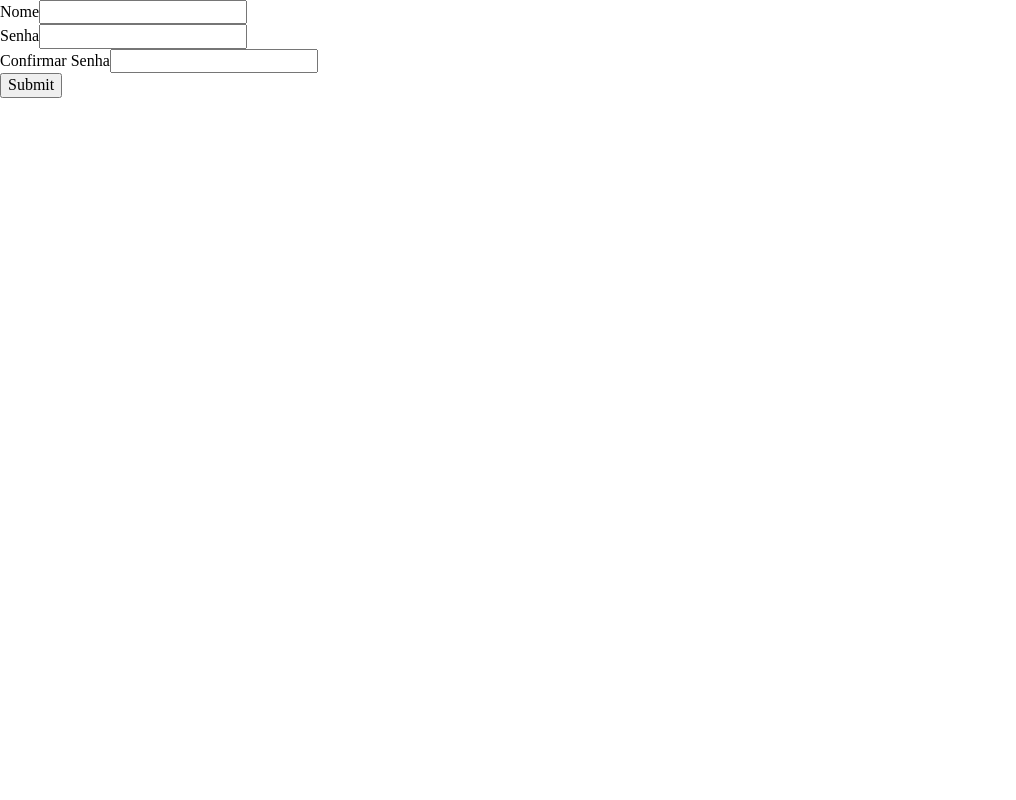
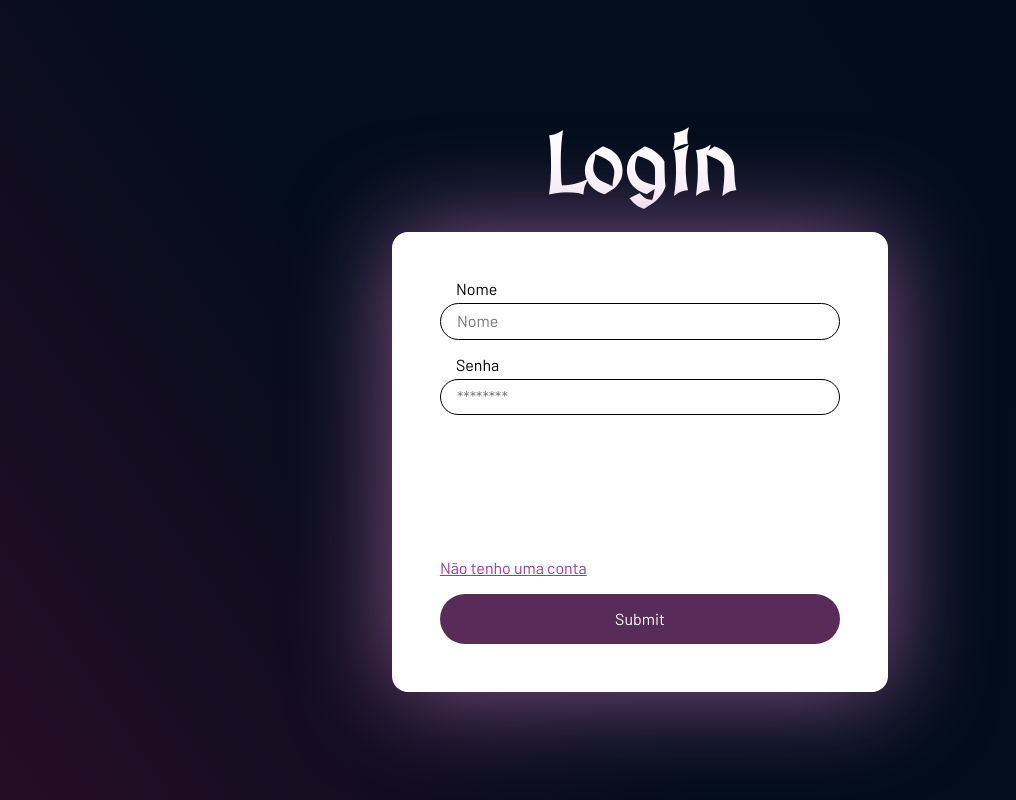
Before and after one commit to pedrosbm/despertar-dos-horrores-react, a React (Vite) app: page / in a window 1280 px wide. Shown: the whole page, without its empty margins (0-1016 px from the left). Built offline with nearby package versions, Linux system fonts and the light colour scheme.

Commit message:
formularios feitos, implementar login e cadastro

```diff
--- a/package.json
+++ b/package.json
@@ -14,7 +14,8 @@
     "react": "^18.2.0",
     "react-dom": "^18.2.0",
     "react-router-dom": "^6.23.1",
-    "react-toastify": "^10.0.5"
+    "react-toastify": "^10.0.5",
+    "sass": "^1.77.4"
   },
   "devDependencies": {
     "@types/react": "^18.2.66",
--- a/src/App.tsx
+++ b/src/App.tsx
@@ -1,12 +1,13 @@
 import { BrowserRouter as Router, Routes, Route } from "react-router-dom"
+import { Bounce, ToastContainer } from "react-toastify"
+import 'react-toastify/dist/ReactToastify.css';
+import './styles/Config.scss'
 import 'normalize.css'
 
 import Login from "./screens/Login"
 import Cadastro from "./screens/Cadastro"
 import Home from "./screens/Home"
 import Personagem from "./screens/Personagem"
-import 'react-toastify/dist/ReactToastify.css';
-import { Bounce, ToastContainer } from "react-toastify"
 
 
 const App = () => {
--- a/src/components/Header.tsx
+++ b/src/components/Header.tsx
@@ -2,9 +2,9 @@
 
 const Header = () =>{
     return(
-        <>
+        <header>
 
-        </>
+        </header>
     )
 }
 
--- a/src/screens/Cadastro.tsx
+++ b/src/screens/Cadastro.tsx
@@ -1,13 +1,54 @@
-
-
-//  background: rgb(2,13,28);
-// background: linear-gradient(187deg, rgba(2,13,28,1) 0%, rgba(16,29,48,1) 43%, rgba(106,89,107,1) 100%);
+import { ChangeEvent, MouseEvent, useState } from 'react';
+import '../styles/Formulario.scss'
+import { User } from '../types';
+import { Link } from 'react-router-dom';
 
 const Cadastro = () => {
-    return(
-        <form className="formulario">
 
-        </form>
+    const [user, setUser] = useState<User>();
+
+    const [confirmarSenha, setConfirmarSenha] = useState<string>()
+
+    const handleChange = (e: ChangeEvent<HTMLInputElement>) => {
+        const { name, value } = e.target
+        setUser({ ...user, [name]: value })
+    }
+
+    const handleSubmit = (e: MouseEvent<HTMLInputElement>) => {
+        e.preventDefault()
+
+        if (user?.userPassword == confirmarSenha) {
+
+        }
+    }
+
+    return (
+        <section className="formulario">
+            <h2>Cadastro</h2>
+            <form>
+                <div className="fields">
+                    <div className="inputBox">
+                        <label htmlFor="nome">Nome</label>
+                        <input placeholder="Nome" value={user?.userNome} onChange={handleChange} id="nome" name="userNome" required type="text" />
+                    </div>
+
+                    <div className="inputBox">
+                        <label htmlFor="senha">Senha</label>
+                        <input placeholder="********" value={user?.userPassword} onChange={handleChange} id="senha" name="userPassword" required type="password" />
+                    </div>
+
+                    <div className="inputBox">
+                        <label htmlFor="confirmSenha">Confirmar Senha</label>
+                        <input placeholder="********" value={confirmarSenha} onChange={(e: ChangeEvent<HTMLInputElement>) => setConfirmarSenha(e.target.value)} id="confirmSenha" required type="password" />
+                    </div>
+                </div>
+
+                <div className="confirmation">
+                    <Link className='link' to="/Login">Já tenho uma conta</Link>
+                    <input className='sendForm' onClick={handleSubmit} type="submit" name="enviar" id="enviar" />
+                </div>
+            </form>
+        </section>
     )
 }
 
--- a/src/screens/Login.tsx
+++ b/src/screens/Login.tsx
@@ -1,52 +1,47 @@
 import { ChangeEvent, MouseEvent, useState } from "react"
+import { Link } from "react-router-dom";
+import { toast } from "react-toastify";
 import { User } from "../types";
-import { Bounce, ToastContainer, toast } from "react-toastify";
+
+import '../styles/Formulario.scss'
 
 const Login = () => {
 
     const [user, setUser] = useState<User>();
 
-    const [confirmarSenha, setConfirmarSenha] = useState<string>()
-
-    const handleChange = (e : ChangeEvent<HTMLInputElement>) => {
-        const {name, value} = e.target
-
-        setUser({...user, [name]: value})
+    const handleChange = (e: ChangeEvent<HTMLInputElement>) => {
+        const { name, value } = e.target
+        setUser({ ...user, [name]: value })
     }
 
-    const handleSubmit = (e : MouseEvent<HTMLInputElement>) => {
+    const handleSubmit = (e: MouseEvent<HTMLInputElement>) => {
         e.preventDefault()
 
-        if(user?.userPassword === confirmarSenha){
-            toast("fazeno")
-        }
     }
 
     return (
-        <form className="formulario">
+        <section className="formulario">
+            <h2>Login</h2>
+            <form>
                 <div className="fields">
                     <div className="inputBox">
                         <label htmlFor="nome">Nome</label>
-                    <input value={user?.userNome} onChange={handleChange} id="nome" name="nome" required type="text" />
+                        <input placeholder="Nome" value={user?.userNome} onChange={handleChange} id="nome" name="userNome" required type="text" />
                     </div>
 
                     <div className="inputBox">
                         <label htmlFor="senha">Senha</label>
-                    <input value={user?.userPassword} onChange={handleChange} id="senha" name="senha" required type="password" />
+                        <input placeholder="********" value={user?.userPassword} onChange={handleChange} id="senha" name="userPassword" required type="password" />
                     </div>
 
-                <div className="inputBox">
-                    <label htmlFor="confirmSenha">Confirmar Senha</label>
-                    <input value={confirmarSenha} onChange={() => setConfirmarSenha} id="confirmSenha" required type="passwords" />
-                </div>
-
-                <input onClick={handleSubmit} type="submit" name="enviar" id="enviar" />
                 </div>
 
                 <div className="confirmation">
-
+                    <Link className="link" to="/Cadastro">Não tenho uma conta</Link>
+                    <input className="sendForm" onClick={handleSubmit} type="submit" name="enviar" id="enviar" />
                 </div>
             </form>
+        </section>
     )
 }
 
--- /dev/null
+++ b/src/styles/Config.scss
@@ -0,0 +1,25 @@
+@import url('https://fonts.googleapis.com/css2?family=Barlow:ital,wght@0,100;0,200;0,300;0,400;0,500;0,600;0,700;0,800;0,900;1,100;1,200;1,300;1,400;1,500;1,600;1,700;1,800;1,900&display=swap');
+@import url('https://fonts.googleapis.com/css2?family=MedievalSharp&display=swap');
+
+html    {
+    font-family: "Barlow";
+}
+
+h1, h2, h3, h4  {
+    font-family: "MedievalSharp";
+}
+
+h2  {
+    font-size: 5rem;
+    margin-block: 1rem;
+}
+
+h3  {
+    font-size: 3rem;
+    margin-block: 1rem;
+}
+
+h4  {
+    font-size: 2rem;
+    margin-block: 1rem;
+}
--- /dev/null
+++ b/src/styles/Formulario.scss
@@ -0,0 +1,70 @@
+.formulario {
+    background: rgb(2,13,28);
+    background: linear-gradient(236deg, rgba(2,13,28,1) 0%, rgba(3,13,27,1) 61%, rgba(38,13,38,1) 100%);
+    display: flex;
+    justify-content: center;
+    color: white;
+    align-items: center;
+    flex-direction: column;
+    height: 100vh;
+
+    form {
+        color: black;
+        min-width: 25rem;
+        background-color: white;
+        padding: 3rem;
+        display: flex;
+        flex-direction: column;
+        gap: 9rem;
+        border-radius: 1rem;
+        box-shadow: 1px 1px 100px 0px rgba(187, 112, 187, 0.73);
+
+        .fields {
+            display: flex;
+            flex-direction: column;
+            gap: 1rem;
+
+            .inputBox   {
+                display: flex;
+                flex-direction: column;
+                gap: 5px;
+
+                input   {
+                    padding: 0.5rem 1rem;
+                    border: 1.5px solid;
+                    border-radius: 2rem;
+                }
+
+                label   {
+                    position: relative;
+                    left: 16px;
+                }
+            }
+        }
+
+        .confirmation {
+            gap: 1rem;
+            display: flex;
+            flex-direction: column;
+
+            .link   {
+                color: rgb(158, 55, 158);
+            }
+
+            .sendForm   {
+                transition: 200ms;
+                color: white;
+                cursor: pointer;
+                border: none;
+                padding: 1rem;
+                background-color: rgb(88, 43, 88);
+                border-radius: 2rem;
+            }
+
+            .sendForm:hover {
+                box-shadow: 1px 1px 20px 1px rgb(163, 71, 163);
+                background-color: rgb(120, 59, 120);
+            }
+        }
+    }
+}
```
Also changed, not shown: src/components/HeaderSecundario.tsx (added), src/styles/Formulario.css (deleted), 1 other file (tests, documents, lock files or other folders). Lines whose indentation alone changed are shown as unchanged.
